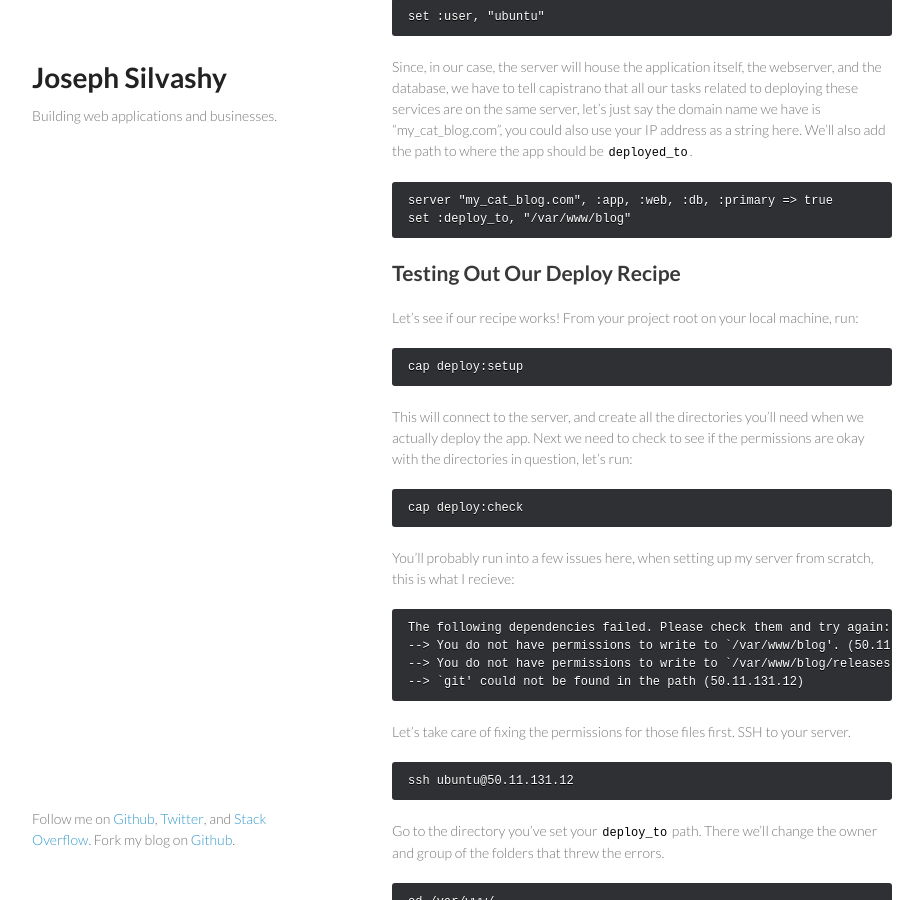
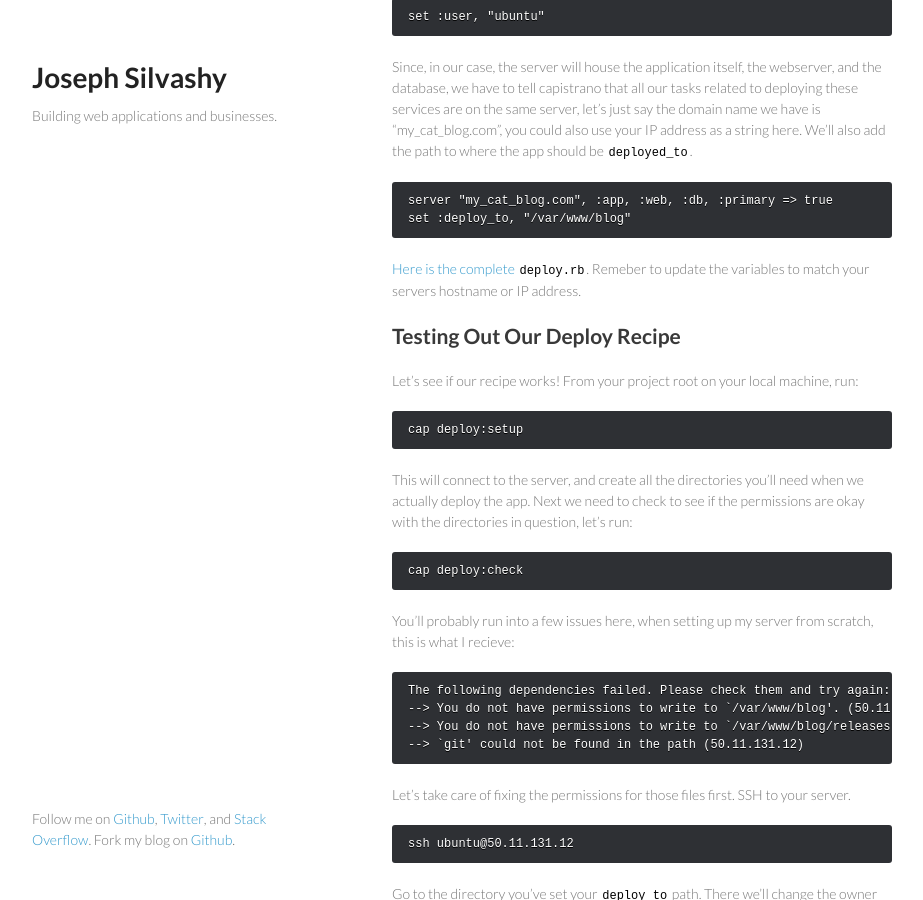
Before and after one commit to jpsilvashy/jpsilvashy.github.com, a Jekyll site: the page built from _posts/2012-07-30-deploying-a-rails-application-on-amazon-ec2.md, in a window 1280 px wide and 900 px high, scrolled down 1151 px. Shown: the whole window, without its empty margins (178-1101 px from the left). Built offline with Jekyll 4.4.1, drawn with Linux system fonts in a browser that asks for light colours; nearby versions of some CDN libraries.

Commit message:
Content fixes

```diff
--- a/_posts/2012-07-30-deploying-a-rails-application-on-amazon-ec2.md
+++ b/_posts/2012-07-30-deploying-a-rails-application-on-amazon-ec2.md
@@ -58,6 +58,8 @@ Since, in our case, the server will house the application itself, the webserver,
 server "my_cat_blog.com", :app, :web, :db, :primary => true
 set :deploy_to, "/var/www/blog"
 </pre>
+
+[Here is the complete `deploy.rb`](https://gist.github.com/3205604). Remeber to update the variables to match your servers hostname or IP address.
 
 ## Testing Out Our Deploy Recipe
 
```
Also changed, not shown: 2 other files.
